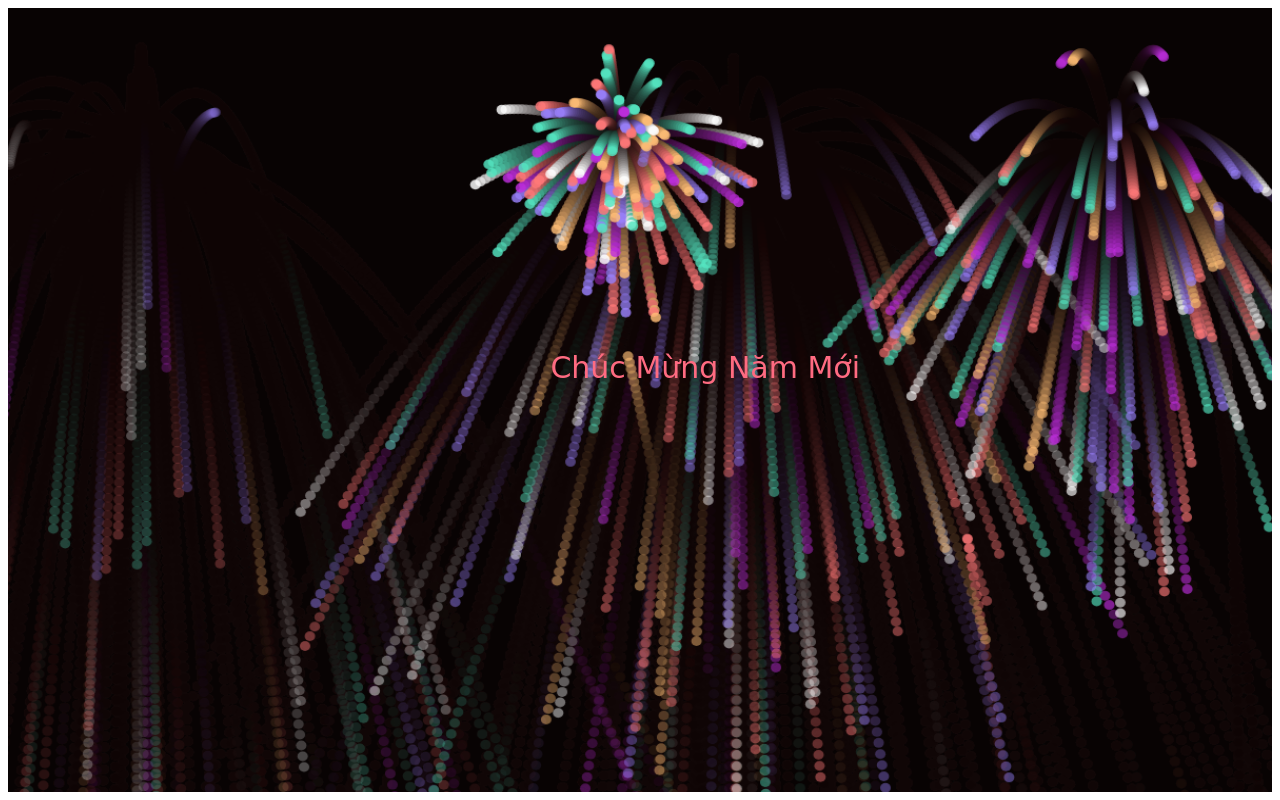
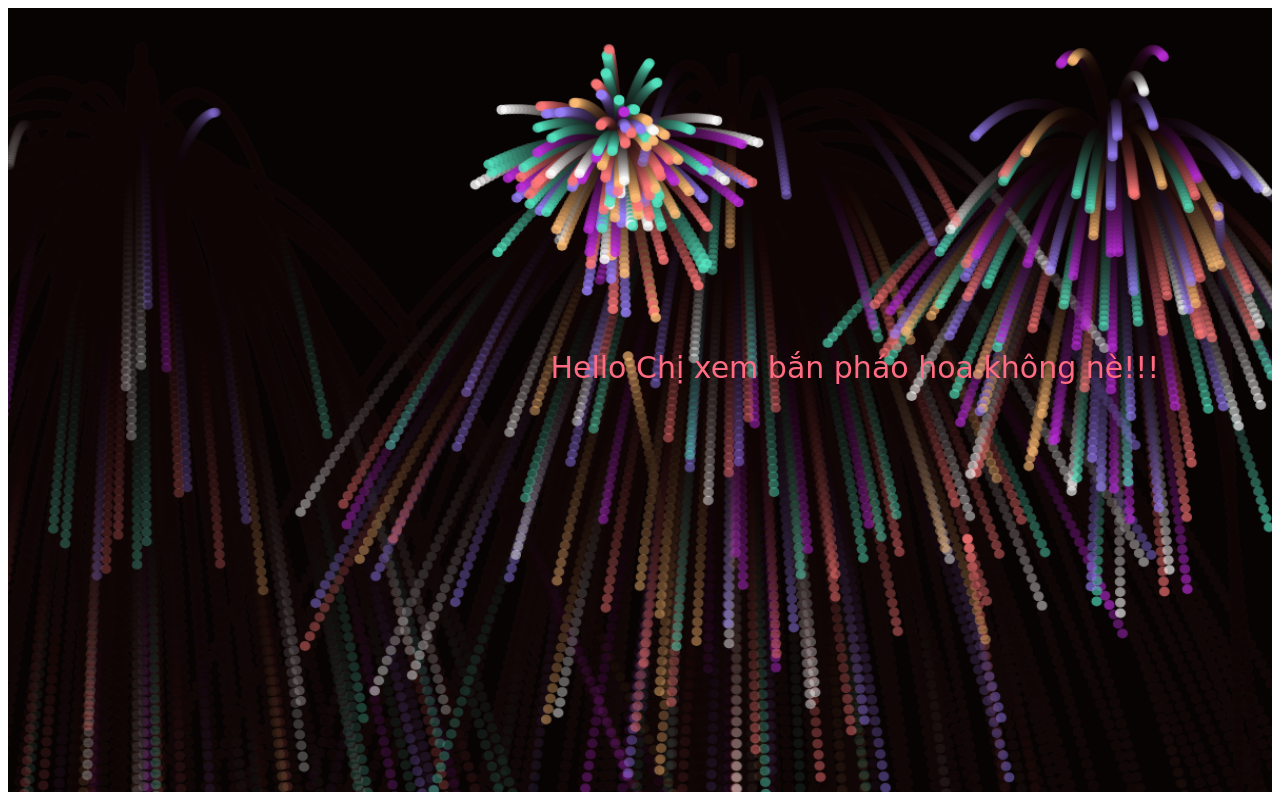
Before and after one commit to trandat1/trandat.github.io, a plain HTML site: page index.html in a window 1280 px wide. Drawn offline with Linux system fonts and the light colour scheme; a web font is replaced by a local one.

Commit message:
Update index.html

```diff
--- a/index.html
+++ b/index.html
@@ -23,7 +23,7 @@
     <canvas id="canvas" width="1200" height="800" style="width:100%;height:100%">
 
     </canvas>
-    <p style="position:absolute">Chúc Mừng Năm Mới</p>
+    <p style="position:absolute">Hello Chị xem bắn pháo hoa không nè!!! </p>
     <script src="fireworks.js">
 
     </script>
```
